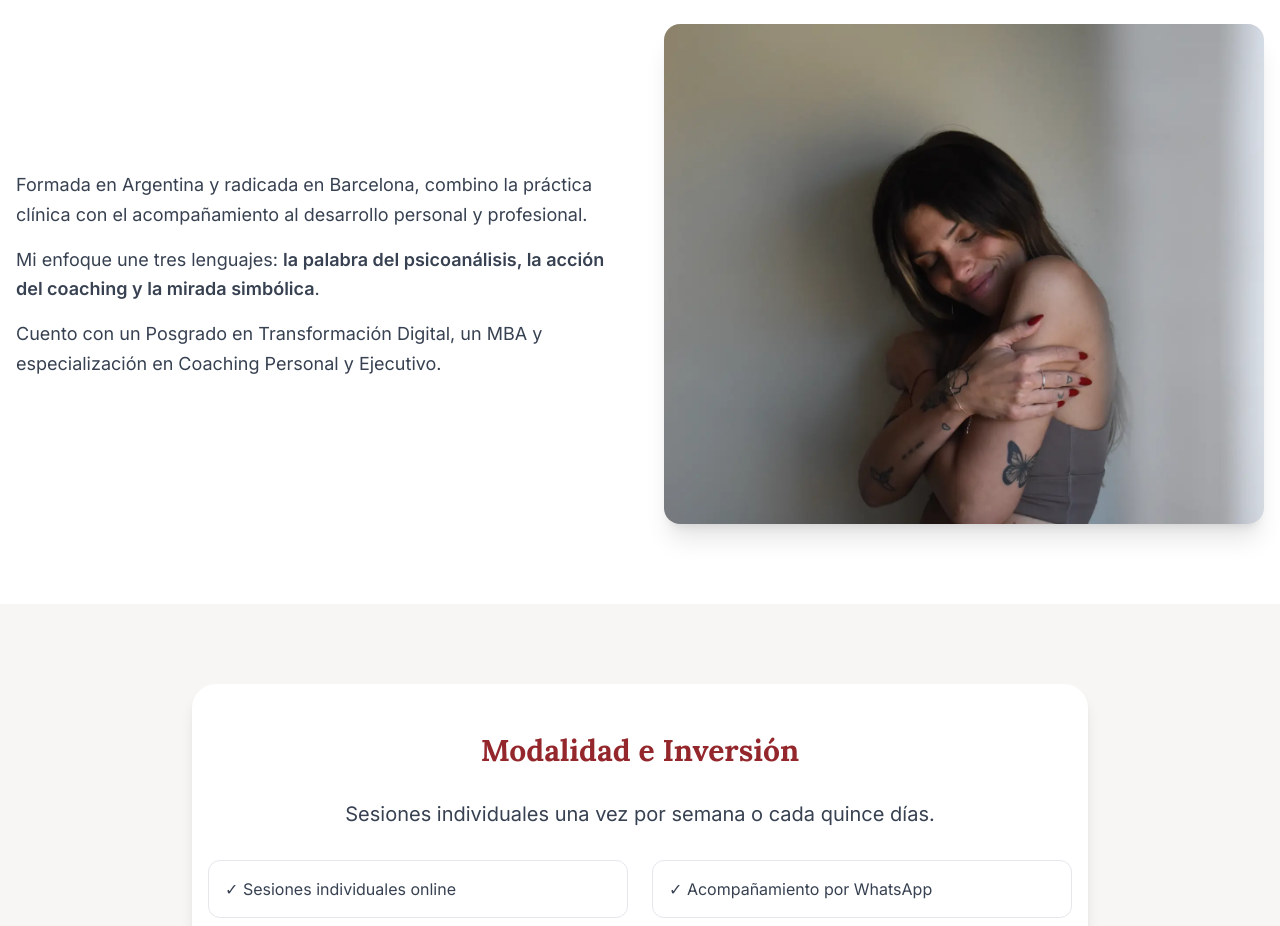
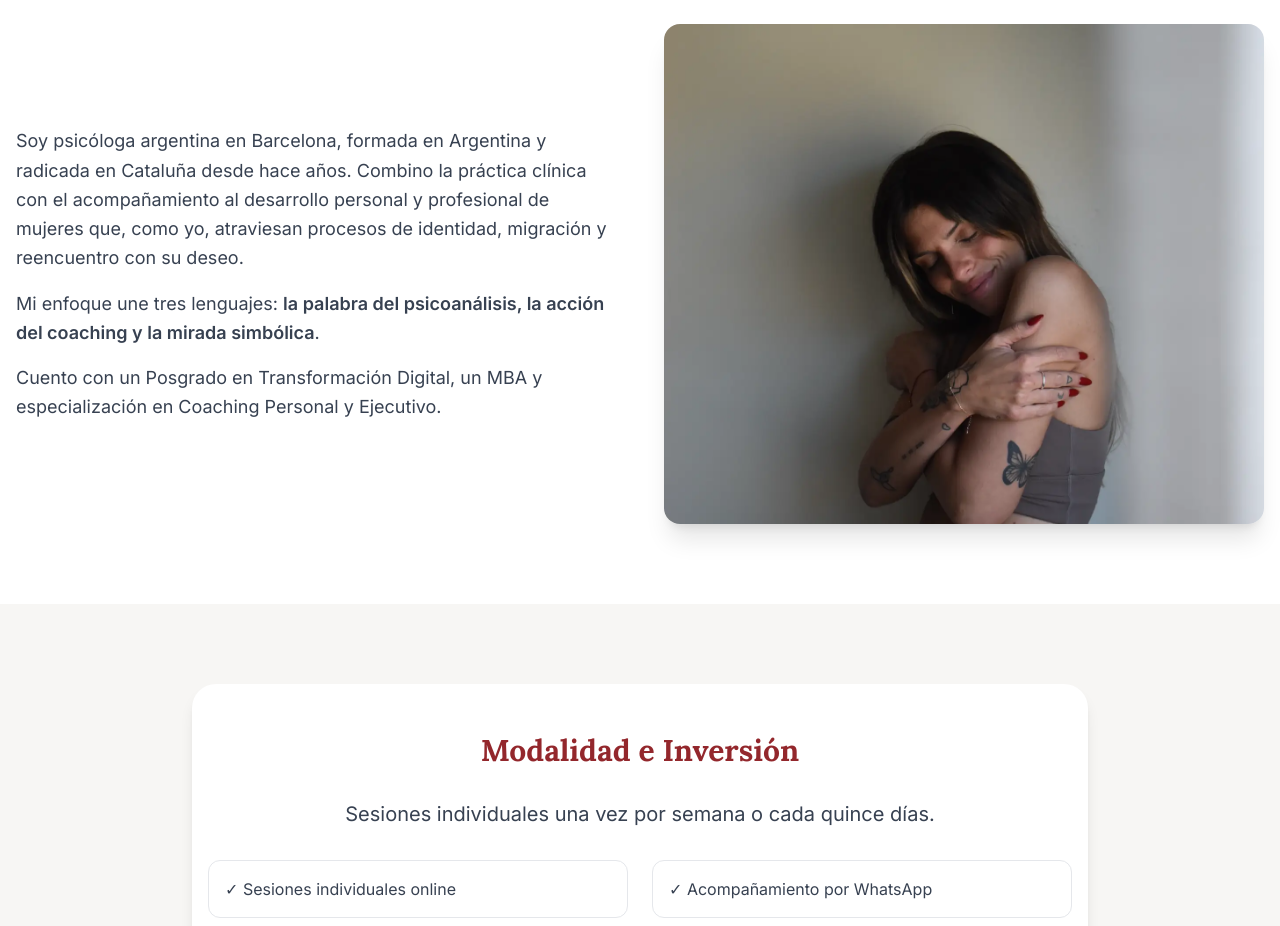
Before and after one commit to carlascolaro/web2026, a plain HTML site: page index.html in a window 1280 px wide. Shown: the part 2320-3246 px from the top of the page. Drawn offline with nearby package versions, Linux system fonts and the light colour scheme.

Commit message:
Add files via upload

```diff
--- a/index.html
+++ b/index.html
@@ -3,7 +3,8 @@
 <head>
     <meta charset="UTF-8">
     <meta name="viewport" content="width=device-width, initial-scale=1.0">
-    <title>Lic. Carla Scolaro - Psicóloga & Coach Integral</title>
+    <title>Carla Scolaro | Psicóloga Argentina en Barcelona - Coaching para Mujeres</title>
+    <meta name="description" content="Psicóloga argentina en Barcelona. Acompaño a mujeres a reconectar con su deseo, su identidad y su autenticidad desde el psicoanálisis, el coaching y la mirada simbólica. Sesiones online.">
     <link rel="preconnect" href="https://fonts.googleapis.com">
     <link rel="preconnect" href="https://fonts.gstatic.com" crossorigin>
     <link href="https://fonts.googleapis.com/css2?family=Lora:wght@400;700&family=Inter:wght@300;400;600&display=swap" rel="stylesheet">
@@ -109,7 +110,7 @@
             <h2 class="text-4xl font-bold text-center text-primary mb-12">Te cuento un poquito sobre mí…</h2>
             <div class="grid md:grid-cols-2 gap-12 items-center">
                 <div class="space-y-4 text-lg leading-relaxed">
-                    <p>Formada en Argentina y radicada en Barcelona, combino la práctica clínica con el acompañamiento al desarrollo personal y profesional.</p>
+                    <p>Soy psicóloga argentina en Barcelona, formada en Argentina y radicada en Cataluña desde hace años. Combino la práctica clínica con el acompañamiento al desarrollo personal y profesional de mujeres que, como yo, atraviesan procesos de identidad, migración y reencuentro con su deseo.</p>
                     <p>Mi enfoque une tres lenguajes: <strong>la palabra del psicoanálisis, la acción del coaching y la mirada simbólica</strong>.</p>
                     <p>Cuento con un Posgrado en Transformación Digital, un MBA y especialización en Coaching Personal y Ejecutivo.</p>
                 </div>
```
